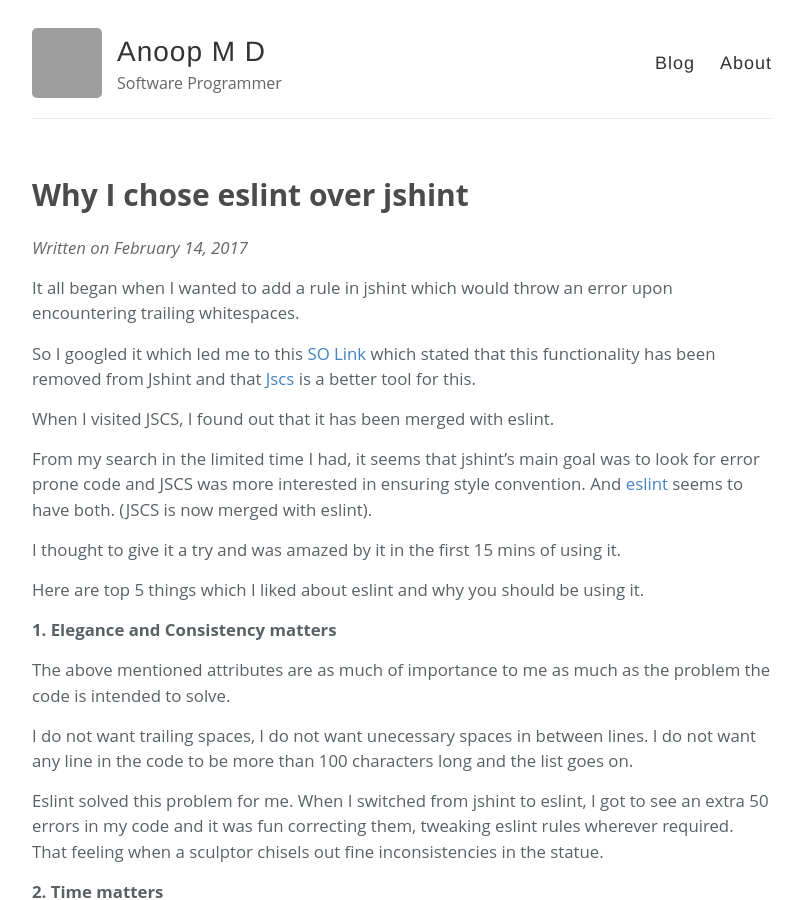
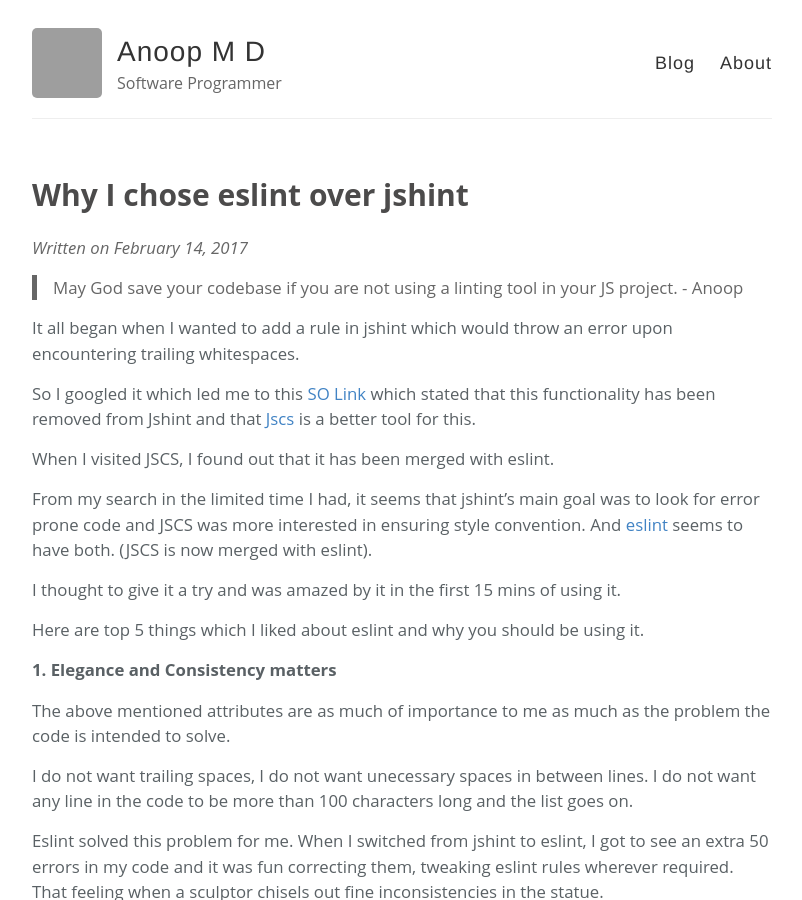
Before and after one commit to anoopmd/anoopmd.github.io, a Jekyll site: the page built from _posts/2017-2-14-why-i-chose-eslint-over-jshint.md, in a window 1280 px wide and 900 px high. Shown: the whole window, without its empty margins (238-1040 px from the left). Built offline with Jekyll 4.4.1, drawn with Linux system fonts in a browser that asks for light colours; grey boxes are pictures that could not be loaded.

Commit message:
Added a quote

```diff
--- a/_posts/2017-2-14-why-i-chose-eslint-over-jshint.md
+++ b/_posts/2017-2-14-why-i-chose-eslint-over-jshint.md
@@ -2,6 +2,8 @@
 layout: post
 title: Why I chose eslint over jshint
 ---
+
+> May God save your codebase if you are not using a linting tool in your JS project. - Anoop
 
 It all began when I wanted to add a rule in jshint which would throw an error upon encountering trailing whitespaces.
 
```
